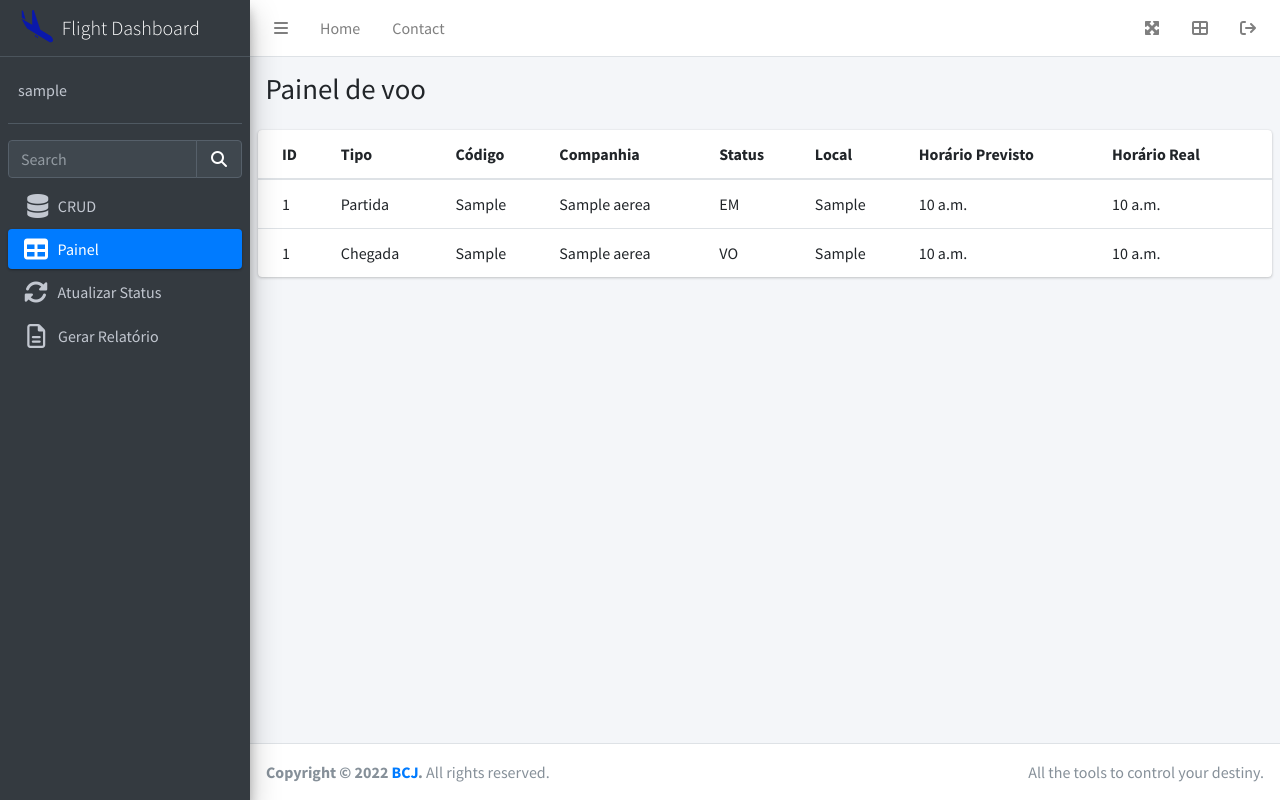
After one commit to Brenovyski/flightdashboard, a Django app: page /painel in a window 1280 px wide. The commit adds this page. Run offline with Django 4.2, Linux system fonts and the light colour scheme; a user stored in the database is signed in; tables that the repository leaves empty hold one stand-in row (values such as "Sample post"); some libraries are stand-ins or nearby versions.

Commit message:
add painel, add read crud

```diff
--- a/flightdashboard/sys_voos/models.py
+++ b/flightdashboard/sys_voos/models.py
@@ -33,7 +33,7 @@ class Partida(models.Model) :
     voo = models.ForeignKey(Voo, on_delete=models.CASCADE)
     horario_real = models.TimeField(auto_now=False, auto_now_add=False, null=True, blank=True)
     status = models.CharField(max_length=2, choices=departure_status_choices, default='EM')
-    data = models.DateTimeField(auto_now=False, auto_now_add=False, null=True)
+    data = models.DateField(auto_now=False, auto_now_add=False, null=True)
 
     class Meta:
         db_table = 'partida'
@@ -48,7 +48,7 @@ class Chegada(models.Model) :
     voo = models.ForeignKey(Voo, on_delete=models.CASCADE)
     horario_real = models.TimeField(auto_now=False, auto_now_add=False, null=True, blank=True)
     status = models.CharField(max_length=2, choices=arrive_status_choices, default='VO')
-    data = models.DateTimeField(auto_now=False, auto_now_add=False, null=False)
+    data = models.DateField(auto_now=False, auto_now_add=False, null=False)
 
     class Meta:
         db_table = 'chegada'
--- a/flightdashboard/sys_voos/urls.py
+++ b/flightdashboard/sys_voos/urls.py
@@ -6,6 +6,7 @@ urlpatterns = [
     path('', views.index, name='index'),
     path("crud", views.crud, name="crud"),
     path("gera_relatorio", views.gera_relatorio, name="gera_relatorio"),
+    path("painel", views.painel.as_view(), name="painel"),
     path("atualiza_status", views.atualiza_status, name="atualiza_status"),
     path("criar_voo", views.criar_voo, name="criar_voo"),
     path("editar_voo", views.editar_voo, name="editar_voo"),
--- a/flightdashboard/sys_voos/views.py
+++ b/flightdashboard/sys_voos/views.py
@@ -16,6 +16,8 @@ from sys_voos.models import CompanhiaAerea, Voo, Partida, Chegada
 from django.utils import timezone
 from datetime import datetime
 
+from django.views.generic.base import TemplateView
+
 def index(request):
     return render(request, 'sys_voos/index.html')
 
@@ -26,6 +28,16 @@ def crud(request):
 
 def gera_relatorio(request):
     return render(request, 'sys_voos/gera_relatorio.html')
+
+class painel(TemplateView):
+    template_name = "sys_voos/painel.html"
+
+    def get_context_data(self, **kwargs):
+        context = super().get_context_data(**kwargs)
+        context['partidas'] = Partida.objects.all()
+        context['chegadas'] = Chegada.objects.all()
+        print(context)
+        return context
 
 def check_status_order_partida(status_now, status_applied):
     status_order = {
@@ -200,7 +212,22 @@ def editar_voo(request):
 
 
 def ler_voo(request):
-    return render(request, 'sys_voos/ler_voo.html')
+    context = {}
+    if request.method == 'POST':
+        try:
+            voo_instance = get_object_or_404(Voo, codigo=request.POST['codigo'])
+            context = {
+                'voo': voo_instance
+            }
+            return render(request, 'sys_voos/ler_voo.html', context)
+        except Exception as error:
+            print(error.__class__.__name__)
+            print(error)
+            if "No Voo matches the given query." in str(error):
+                messages.error(request, "Código de voo inválido, voo não existe.")
+            return render(request, 'sys_voos/ler_voo.html', context)
+    else:
+        return render(request, 'sys_voos/ler_voo.html', context)
 
 
 def deletar_voo(request):
--- a/flightdashboard/templates/base/sidebar.html
+++ b/flightdashboard/templates/base/sidebar.html
@@ -60,6 +60,12 @@
               </a>
             </li>
             <li class="nav-item">
+              <a {% if request.resolver_match.view_name == 'painel' %} class="nav-link active" {% else %} class="nav-link" {% endif %} href="{% url 'painel' %}">
+                <i class="fa-solid fa-table fa-xl"></i>
+                &nbsp;&nbsp;<p>Painel</p>
+              </a>
+            </li>
+            <li class="nav-item">
               <a {% if request.resolver_match.view_name == 'atualiza_status' %} class="nav-link active" {% else %} class="nav-link" {% endif %} href="{% url 'atualiza_status' %}">
                 <i class="fa-solid fa-rotate fa-xl"></i>
                 &nbsp;&nbsp;<p>Atualizar Status</p>
--- /dev/null
+++ b/flightdashboard/templates/sys_voos/painel.html
@@ -0,0 +1,78 @@
+{% extends 'base/index.html' %}
+{% load static %}
+{% block body %}
+<div class="content-wrapper">
+
+    <!-- Content Header (Page header) -->
+    <div class="content-header">
+        <div class="container-fluid">
+        <div class="row mb-2">
+            <div class="col-sm-6">
+            <h1 class="m-0">Painel de voo</h1>
+            </div><!-- /.col -->
+        </div><!-- /.row -->
+        </div><!-- /.container-fluid -->
+    </div>
+    <!-- /.content-header -->
+
+    <!-- Main content -->
+  <div class="content">
+    {% if chegadas or partidas %}
+    <div class="card">
+        <!-- /.card-header -->
+        <div class="card-body table-responsive p-0">
+          <table class="table table-hover text-nowrap">
+            <thead>
+              <tr>
+                <th>ID</th>
+                <th>Tipo</th>
+                <th>Código</th>
+                <th>Companhia</th>
+                <th>Status</th>
+                <th>Local</th>
+                <th>Horário Previsto</th>
+                <th>Horário Real</th>
+              </tr>
+            </thead>
+            <tbody>
+              {% for partida in partidas %}
+              <tr>
+                <td>{{partida.voo.id}}</td>
+                <td>Partida</td>
+                <td>{{partida.voo.codigo}}</td>
+                <td>{{partida.voo.companhia.nome}}</td>
+                <td>{{partida.status}}</td>
+                <td>{{partida.voo.local}}</td>
+                <td>{{partida.voo.horario_previsto}}</td>
+                <td>{{partida.horario_real}}</td>
+              </tr>
+              {% endfor %}
+
+              {% for chegada in chegadas %}
+              <tr>
+                <td>{{chegada.voo.id}}</td>
+                <td>Chegada</td>
+                <td>{{chegada.voo.codigo}}</td>
+                <td>{{chegada.voo.companhia.nome}}</td>
+                <td>{{chegada.status}}</td>
+                <td>{{chegada.voo.local}}</td>
+                <td>{{chegada.voo.horario_previsto}}</td>
+                <td>{{chegada.horario_real}}</td>
+              </tr>
+              {% endfor %}
+
+            </tbody>
+          </table>
+        </div>
+    {% else %}
+        <p><strong>Não há voos para monitorar.</strong></p>
+
+    {% endif %}
+
+    <!-- /.card-body -->
+  </div>
+  <!-- /.card -->
+</div>
+<!-- /.content -->
+</div>
+{% endblock body %}
```
Also changed, not shown: flightdashboard/templates/sys_voos/ler_voo.html (+32 -1 lines).
